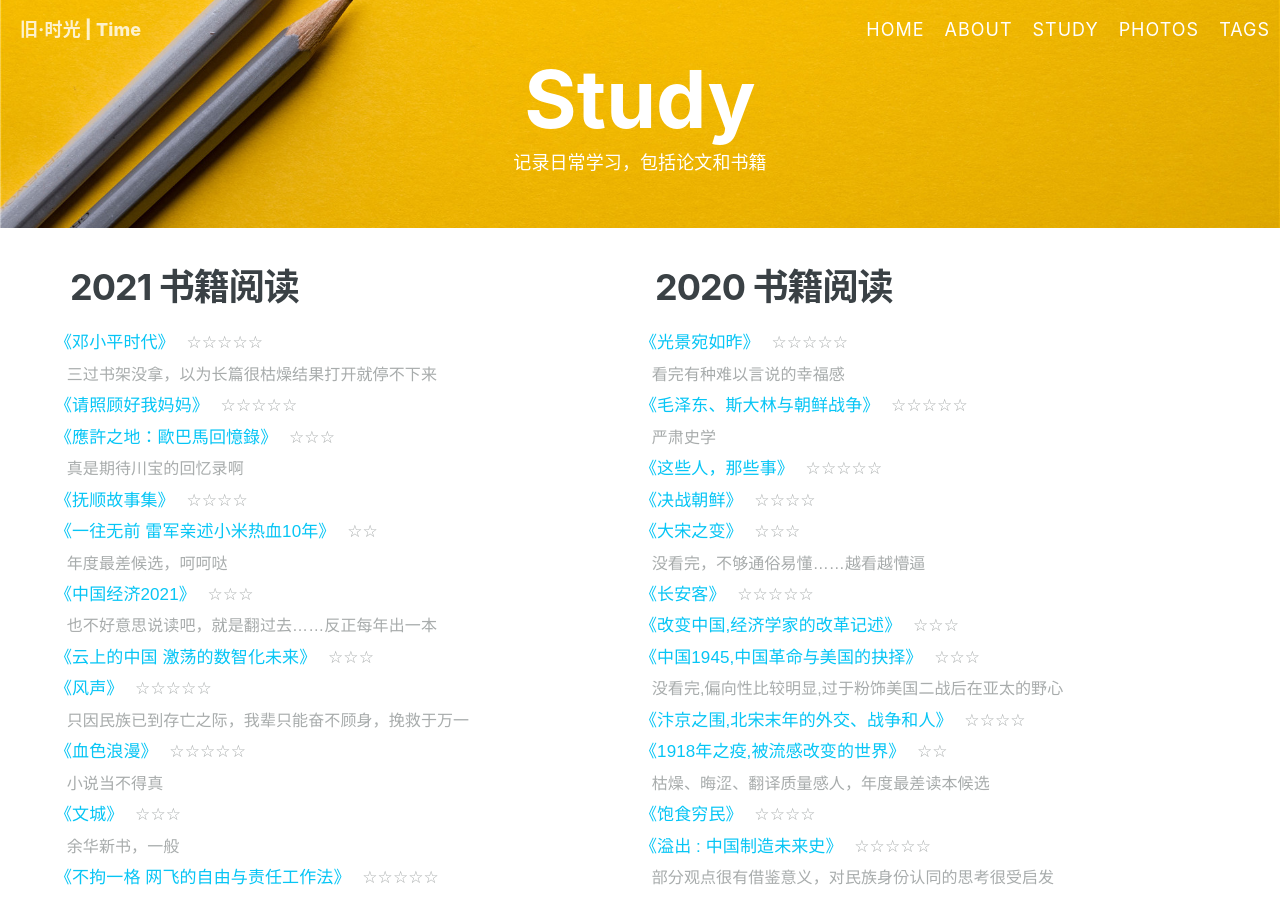
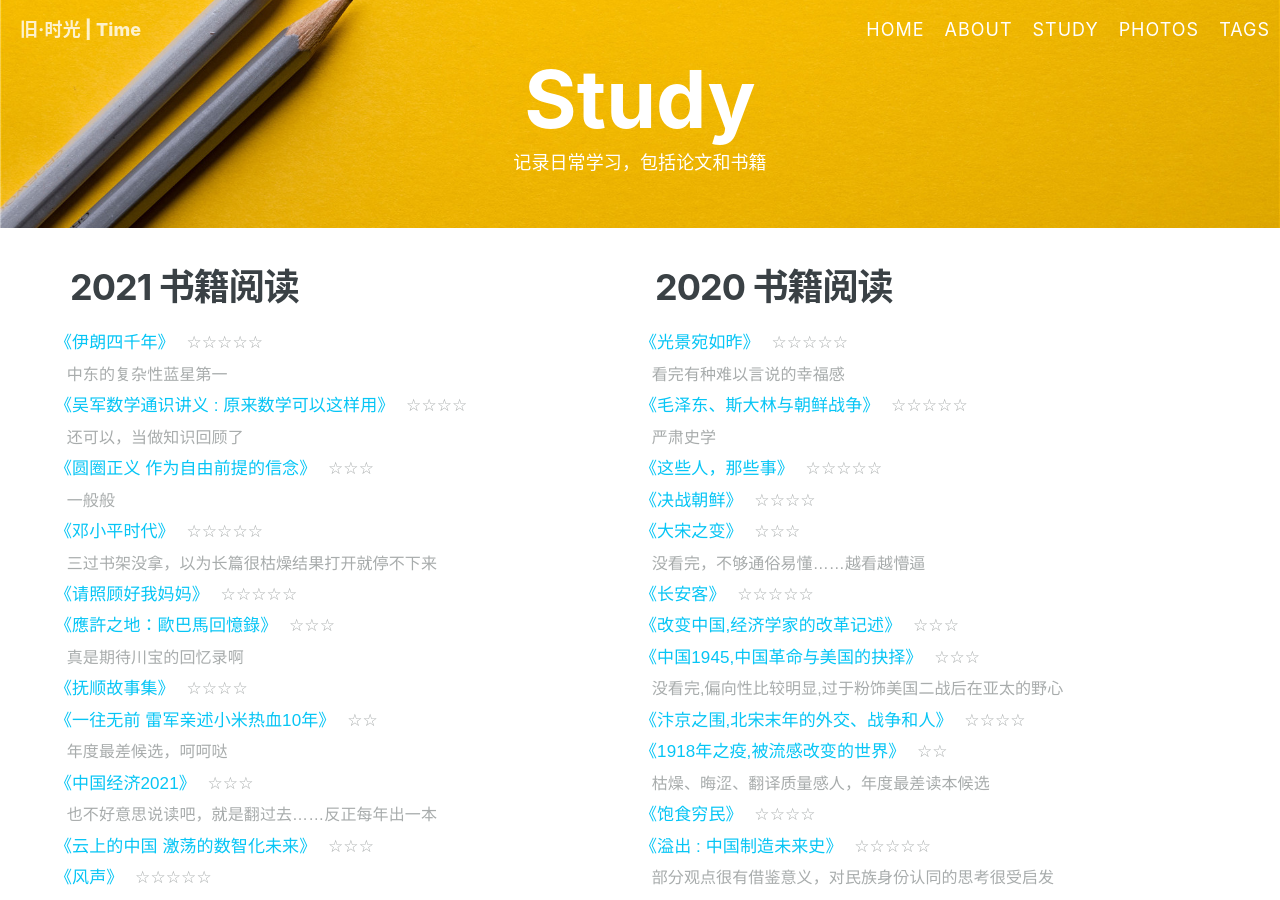
Before and after one commit to jiayangchen/jiayangchen.github.io, a Jekyll site: the page built from c_study.html, in a window 1280 px wide and 900 px high. Built offline with Jekyll 4.4.1, drawn with Linux system fonts in a browser that asks for light colours; nearby versions of some CDN libraries; comment, search, counter and statistics services are not loaded.

Commit message:
daily update

```diff
--- a/_config.yml
+++ b/_config.yml
@@ -156,6 +156,24 @@ papers: [
 
 books: {
     "2021": [
+        {
+            url: "https://book.douban.com/subject/35512975/",
+            title: "伊朗四千年",
+            star: "☆☆☆☆☆",
+            comment: "中东的复杂性蓝星第一"
+        },
+        {
+            url: "https://book.douban.com/subject/35426737/",
+            title: "吴军数学通识讲义 : 原来数学可以这样用",
+            star: "☆☆☆☆",
+            comment: "还可以，当做知识回顾了"
+        },
+        {
+            url: "https://book.douban.com/subject/34815132/",
+            title: "圆圈正义 作为自由前提的信念",
+            star: "☆☆☆",
+            comment: "一般般"
+        },
         {
             url: "https://book.douban.com/subject/20424526/",
             title: "邓小平时代",
@@ -399,6 +417,12 @@ books: {
 # Photos
 photos: [
     {
+        url: "https://ss.im5i.com/2021/09/17/lvt1s.md.jpg",
+        title: "傍晚的十字路口",
+        date: "2021.09",
+        location: "北新泾"
+    },
+    {
         url: "https://ss.im5i.com/2021/08/17/VTVY7.png",
         title: "路牌",
         date: "2021.04",
```
